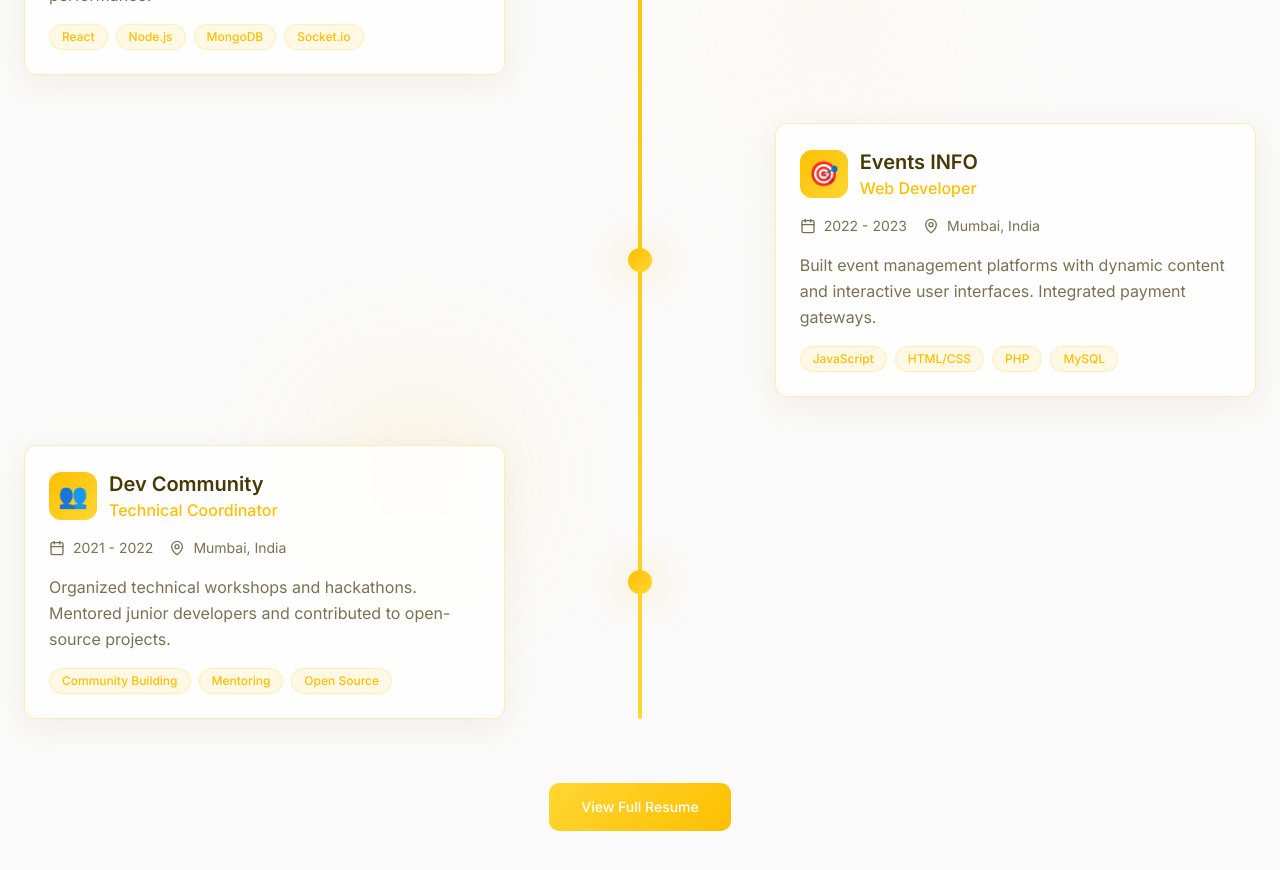
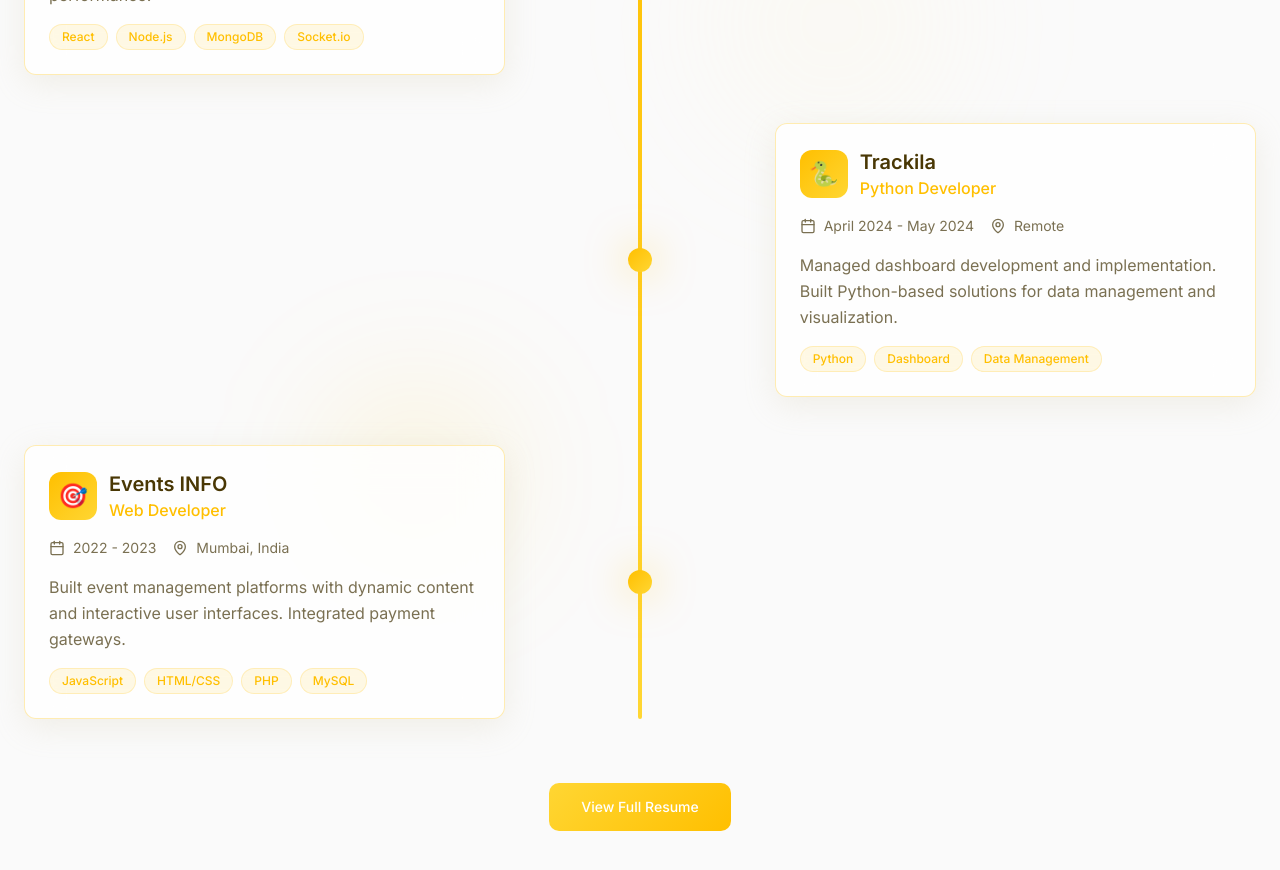
Before and after one commit to Shradha1927/neonic_portfolio, a React (Vite) app: page / in a window 1280 px wide. Shown: the part 2020-2890 px from the top of the page. Built offline with nearby package versions, Linux system fonts and the light colour scheme.

Commit message:
Update Experience Section
Updated the experience section with new details:
- Bluestock.in, SDE Intern, Remote, April 2024 - May 2024
- Trackila internship - Python Developer, Remote, managed dashboard

```diff
--- a/src/components/ExperienceSection.tsx
+++ b/src/components/ExperienceSection.tsx
@@ -5,11 +5,20 @@ const experiences = [
   {
     company: 'Bluestock.in',
     role: 'SDE Intern',
-    duration: '2023 - 2024',
+    duration: '2024',
     location: 'Remote',
     description: 'Developed responsive web applications using React and Node.js. Implemented real-time features and optimized performance.',
     technologies: ['React', 'Node.js', 'MongoDB', 'Socket.io'],
     logo: '🚀'
+  },
+  {
+    company: 'Trackila',
+    role: 'Python Developer',
+    duration: 'April 2024 - May 2024',
+    location: 'Remote',
+    description: 'Managed dashboard development and implementation. Built Python-based solutions for data management and visualization.',
+    technologies: ['Python', 'Dashboard', 'Data Management'],
+    logo: '🐍'
   },
   {
     company: 'Events INFO',
@@ -19,15 +28,6 @@ const experiences = [
     description: 'Built event management platforms with dynamic content and interactive user interfaces. Integrated payment gateways.',
     technologies: ['JavaScript', 'HTML/CSS', 'PHP', 'MySQL'],
     logo: '🎯'
-  },
-  {
-    company: 'Dev Community',
-    role: 'Technical Coordinator',
-    duration: '2021 - 2022',
-    location: 'Mumbai, India',
-    description: 'Organized technical workshops and hackathons. Mentored junior developers and contributed to open-source projects.',
-    technologies: ['Community Building', 'Mentoring', 'Open Source'],
-    logo: '👥'
   }
 ];
 
```
